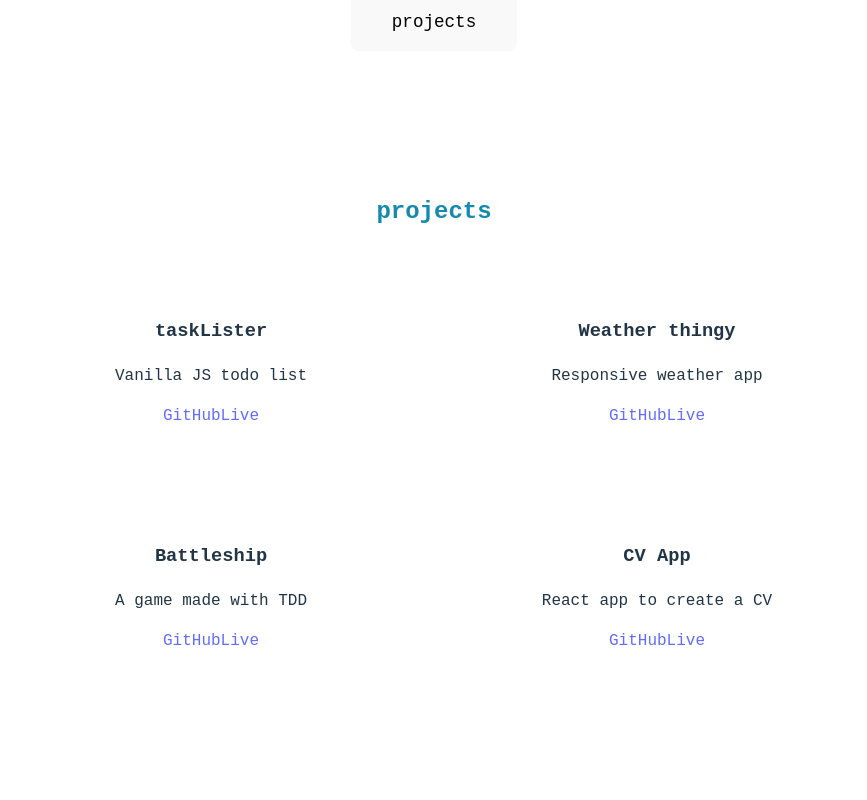
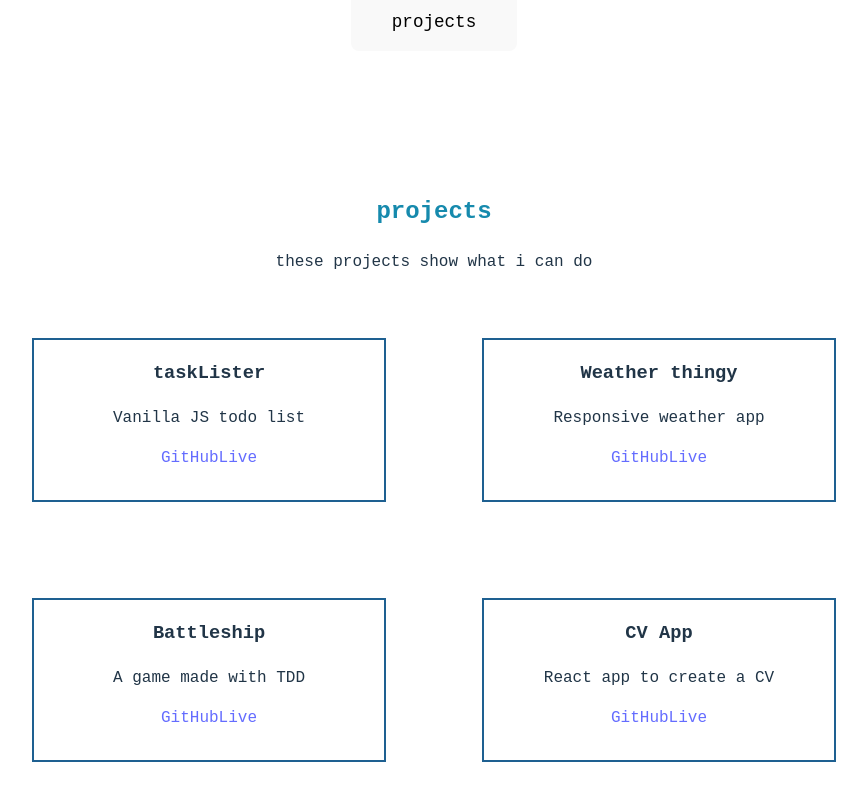
Before and after one commit to impronen/personal-portfolio, a React (Vite) app: page / in a window 1280 px wide. Shown: the part 660-1460 px from the top of the page, without its empty margins (206-1073 px from the left). Before the commit the page ends 1361 px from the top, so only its background shows below. Built offline with nearby package versions, Linux system fonts and the light colour scheme.

Commit message:
scroll functionality (incomplete)

```diff
--- a/src/App.css
+++ b/src/App.css
@@ -115,7 +115,8 @@ ul {
 }
 
 .project {
-  min-height: 5rem;
+  border: 2px solid #1e6091;
+  min-height: 10rem;
   min-width: 350px;
   margin: 3em;
 }
--- a/src/App.jsx
+++ b/src/App.jsx
@@ -1,3 +1,4 @@
+import { useRef } from "react";
 import Greeting from "./components/Greeting";
 import Header from "./components/Header";
 import Button from "./components/Button";
@@ -5,6 +6,12 @@ import Projects from "./components/Projects";
 import "./App.css";
 
 function App() {
+  const projects = useRef(null);
+  const scrollToProjects = () => {
+    console.log("WE CLICK");
+    projects.current.scrollIntoView({ behavior: "smooth" });
+  };
+
   return (
     <>
       <Header />
@@ -13,9 +20,9 @@ function App() {
         <div className="card">
           <Greeting />
         </div>
-        <Button className="splashButton" />
+        <Button onClick={scrollToProjects} className="splashButton" />
       </div>
-      <Projects />
+      <Projects ref={projects} />
     </>
   );
 }
--- a/src/components/Projects.jsx
+++ b/src/components/Projects.jsx
@@ -1,15 +1,23 @@
+import { forwardRef } from "react";
 import { projectData } from "../data/projectData";
 import Project from "./Project";
 
-export default function Projects() {
+const Projects = forwardRef((props, ref) => {
   return (
     <>
-      <h2 className="projecSectiontHeading">projects</h2>
-      <div className="projectContainer">
-        {projectData.map((project) => (
-          <Project key={project.project} {...project} />
-        ))}
+      <div ref={ref}>
+        <h2 className="projecSectiontHeading">projects</h2>
+        <p>these projects show what i can do</p>
+        <div className="projectContainer">
+          {projectData.map((project) => (
+            <Project key={project.project} {...project} />
+          ))}
+        </div>
       </div>
     </>
   );
-}
+});
+
+Projects.displayName = "Projects";
+
+export default Projects;
```
